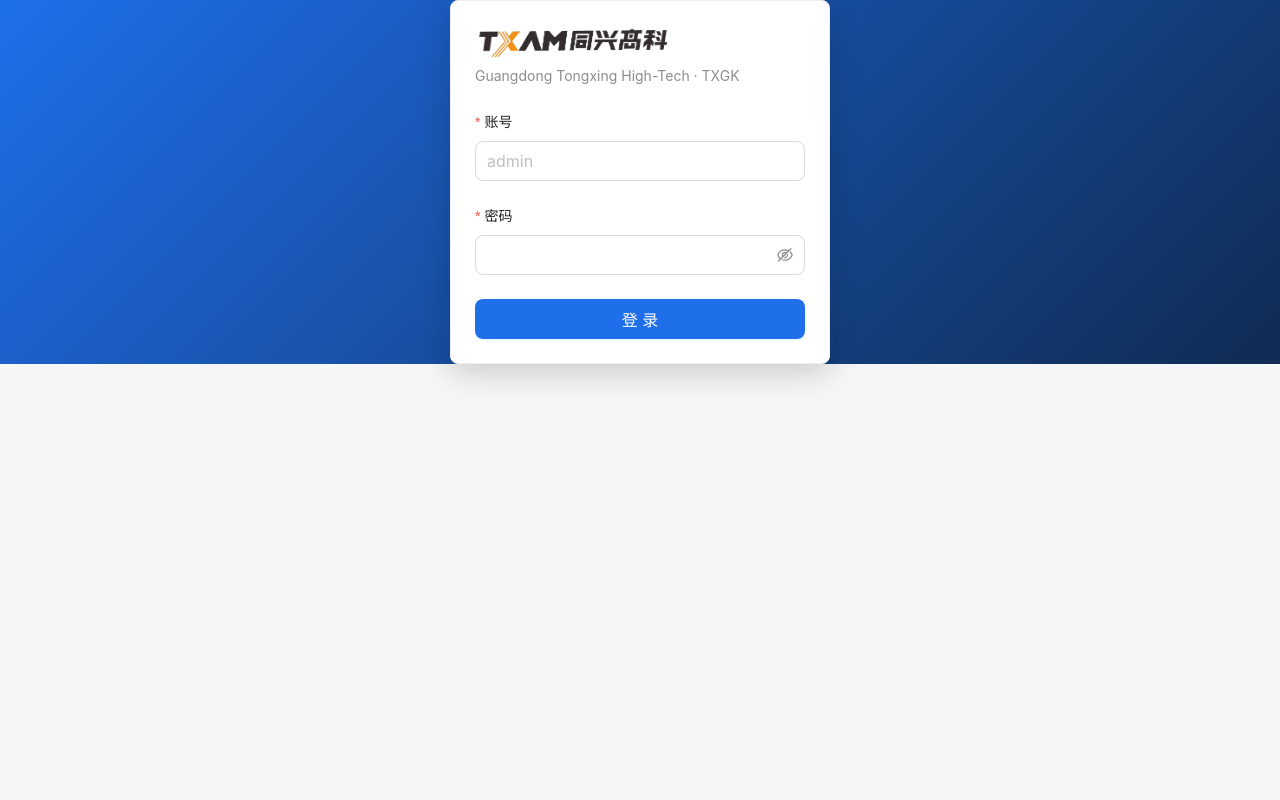
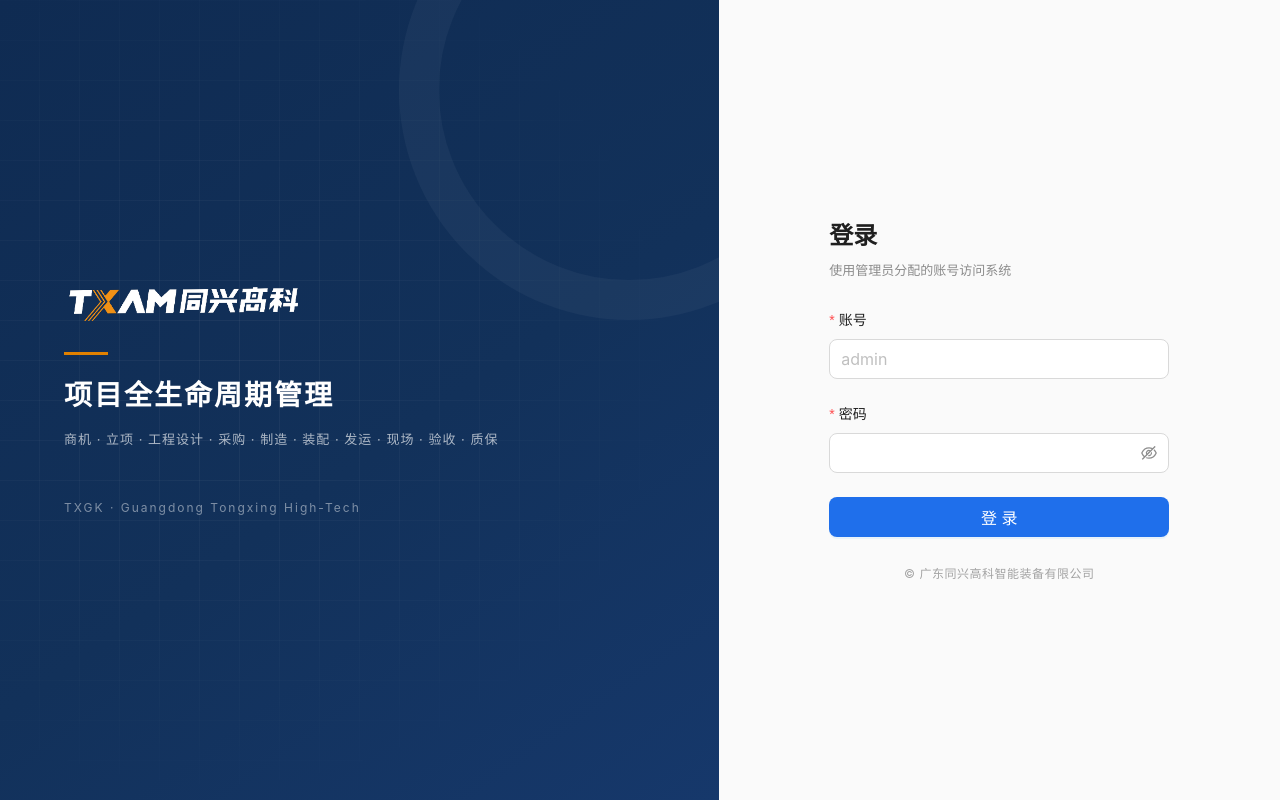
Before and after one commit to banxian1206/txgketo, a React (Vite) app in the folder frontend/: page /login in a window 1280 px wide. Built offline with nearby package versions, Linux system fonts and the light colour scheme.

Commit message:
feat(ui): 登录页重做 —— 桌面左品牌面板（深空渐变+反白字标+橙rule+图纸网格暗纹+同心弧）× 右极简表单；≤880px 单栏白底+正色字标；e2e 选择器与 BRAND 断言零改动，三关 57 断言 EXIT=0

```diff
--- a/frontend/src/features/auth/Page.tsx
+++ b/frontend/src/features/auth/Page.tsx
@@ -1,11 +1,16 @@
-import { App, Button, Card, Form, Input, Typography } from 'antd'
+import { App, Button, Form, Input } from 'antd'
 import { useState } from 'react'
 import { useNavigate } from 'react-router-dom'
 
 import { errMsg } from '../../api/client'
 import { useAuth } from '../../contexts/AuthContext'
-import { T } from '../../theme/tokens'
 
+/**
+ * 登录页（2026-09-23 重做 · 简单有格调）：
+ * 桌面 = 左品牌面板（深空渐变 + 反白字标 + 橙 rule + 图纸网格暗纹）× 右极简表单
+ * 移动 = 单栏白底 + 顶部正色字标（≤880px 由 styles.css 媒体查询切换）
+ * 约束：e2e 选择器（placeholder="admin" / password / 按钮「登录」）与 BRAND 断言保持兼容
+ */
 export default function Login() {
   const [loading, setLoading] = useState(false)
   const nav = useNavigate()
@@ -13,25 +18,25 @@ export default function Login() {
   const { login } = useAuth()
 
   return (
-    <div
-      style={{
-        height: '100%',
-        display: 'flex',
-        alignItems: 'center',
-        justifyContent: 'center',
-        background: `linear-gradient(135deg,${T.brand} 0%,${T.brandDeep} 100%)`,
-      }}
-    >
-      <Card style={{ width: 380, boxShadow: '0 8px 32px rgba(0,0,0,.18)' }}>
-        {/* 品牌位（重构 2.5 · 视觉规范 §6）：白卡内用正色字标替代标题文字 */}
-        <img
-          src="/brand/logo.png"
-          alt="同兴高科 TXGK"
-          style={{ height: 36, display: 'block', marginBottom: 4 }}
-        />
-        <Typography.Paragraph type="secondary" style={{ marginBottom: 24 }}>
-          Guangdong Tongxing High-Tech · TXGK
-        </Typography.Paragraph>
+    <div className="login-page">
+      {/* 左：品牌面板（深底用反白字标，视觉规范 §6.3） */}
+      <aside className="login-brand">
+        <img className="login-logo-wide" src="/brand/logo-white.png" alt="同兴高科 TXGK" />
+        <div className="login-rule" />
+        <h2 className="login-slogan">项目全生命周期管理</h2>
+        <p className="login-chain">
+          商机 · 立项 · 工程设计 · 采购 · 制造 · 装配 · 发运 · 现场 · 验收 · 质保
+        </p>
+        <div className="login-brand-foot">TXGK · Guangdong Tongxing High-Tech</div>
+      </aside>
+
+      {/* 右：表单 */}
+      <main className="login-pane">
+        {/* 移动端可见的正色字标（桌面隐藏，但保留在 DOM——BRAND 断言依赖它真实加载） */}
+        <img className="login-logo-compact" src="/brand/logo.png" alt="同兴高科 TXGK" />
+        <div className="login-box">
+          <h1 className="login-title">登录</h1>
+          <p className="login-sub">使用管理员分配的账号访问系统</p>
           <Form
             layout="vertical"
             onFinish={async (v) => {
@@ -39,7 +44,7 @@ export default function Login() {
               try {
                 // 重构 1.3：登录写入统一走 AuthContext（单一 session，新登录天然清伪装）
                 await login(v.username, v.password)
-              // 手机（窄屏）默认进移动端；电脑进项目列表（03 卷：手机端是主要终端）
+                // 手机（窄屏）默认进移动端；电脑进工作台（03 卷：手机端是主要终端）
                 const isPhone = window.matchMedia('(max-width: 820px)').matches
                 nav(isPhone ? '/m' : '/workbench')
               } catch (e) {
@@ -59,7 +64,9 @@ export default function Login() {
               登录
             </Button>
           </Form>
-      </Card>
+          <div className="login-foot">© 广东同兴高科智能装备有限公司</div>
+        </div>
+      </main>
     </div>
   )
 }
--- a/frontend/src/styles.css
+++ b/frontend/src/styles.css
@@ -139,3 +139,148 @@ body {
   background: #fafafa;
   color: #999;
 }
+
+/* ═══════════ 登录页（2026-09-23 重做 · 简单有格调）═══════════
+   桌面：左品牌面板 × 右极简表单；≤880px 收成单栏白底。
+   零依赖：渐变 / 网格暗纹 / 橙 rule 全部纯 CSS。 */
+.login-page {
+  min-height: 100vh;
+  display: flex;
+  background: #fff;
+}
+
+.login-brand {
+  position: relative;
+  flex: 1.15;
+  overflow: hidden;
+  display: flex;
+  flex-direction: column;
+  justify-content: center;
+  padding: 56px 64px;
+  color: #fff;
+  /* 深空主导、右下微微透蓝 —— 保留既有品牌渐变基因（#1f6feb → #0f2b52） */
+  background: linear-gradient(145deg, #0f2b52 0%, #12315a 55%, #16386b 100%);
+}
+
+/* 图纸网格暗纹（智能制造的行业气质，极淡不喧宾） */
+.login-brand::before {
+  content: '';
+  position: absolute;
+  inset: 0;
+  background-image:
+    repeating-linear-gradient(0deg, transparent 0 39px, rgba(255, 255, 255, 0.05) 39px 40px),
+    repeating-linear-gradient(90deg, transparent 0 39px, rgba(255, 255, 255, 0.05) 39px 40px);
+  -webkit-mask-image: radial-gradient(ellipse 70% 60% at 30% 45%, #000 0%, transparent 100%);
+  mask-image: radial-gradient(ellipse 70% 60% at 30% 45%, #000 0%, transparent 100%);
+  pointer-events: none;
+}
+
+/* 右上角同心弧（细节装饰） */
+.login-brand::after {
+  content: '';
+  position: absolute;
+  top: -140px;
+  right: -140px;
+  width: 380px;
+  height: 380px;
+  border-radius: 50%;
+  border: 40px solid rgba(255, 255, 255, 0.04);
+  pointer-events: none;
+}
+
+.login-logo-wide {
+  position: relative;
+  height: 44px;
+  width: fit-content;
+}
+
+/* 品牌橙 rule（视觉规范 §6.2：橙只做点缀） */
+.login-rule {
+  position: relative;
+  width: 44px;
+  height: 3px;
+  background: #e08000;
+  margin: 26px 0 22px;
+}
+
+.login-slogan {
+  position: relative;
+  margin: 0 0 14px;
+  font-size: 28px;
+  font-weight: 600;
+  letter-spacing: 2px;
+  line-height: 1.3;
+}
+
+.login-chain {
+  position: relative;
+  margin: 0;
+  font-size: 13px;
+  letter-spacing: 1px;
+  opacity: 0.65;
+  line-height: 1.8;
+}
+
+.login-brand-foot {
+  position: relative;
+  margin-top: 48px;
+  font-size: 12px;
+  letter-spacing: 2px;
+  opacity: 0.45;
+}
+
+.login-pane {
+  flex: 1;
+  display: flex;
+  flex-direction: column;
+  align-items: center;
+  justify-content: center;
+  padding: 40px 24px;
+  background: #fafafa;
+}
+
+/* 移动端字标：桌面隐藏（DOM 保留 → BRAND 断言仍可验真实加载） */
+.login-logo-compact {
+  display: none;
+  height: 40px;
+  margin-bottom: 28px;
+}
+
+.login-box {
+  width: 340px;
+  max-width: 100%;
+}
+
+.login-title {
+  margin: 0 0 6px;
+  font-size: 24px;
+  font-weight: 600;
+  color: rgba(0, 0, 0, 0.88);
+}
+
+.login-sub {
+  margin: 0 0 28px;
+  font-size: 13px;
+  color: #8c8c8c;
+}
+
+.login-foot {
+  margin-top: 28px;
+  font-size: 12px;
+  color: rgba(0, 0, 0, 0.35);
+  text-align: center;
+  letter-spacing: 0.5px;
+}
+
+@media (max-width: 880px) {
+  .login-brand {
+    display: none;
+  }
+  .login-pane {
+    background: #fff;
+    min-height: 100vh;
+  }
+  .login-logo-compact {
+    display: block;
+  }
+}
```
Lines whose indentation alone changed are shown as unchanged.
